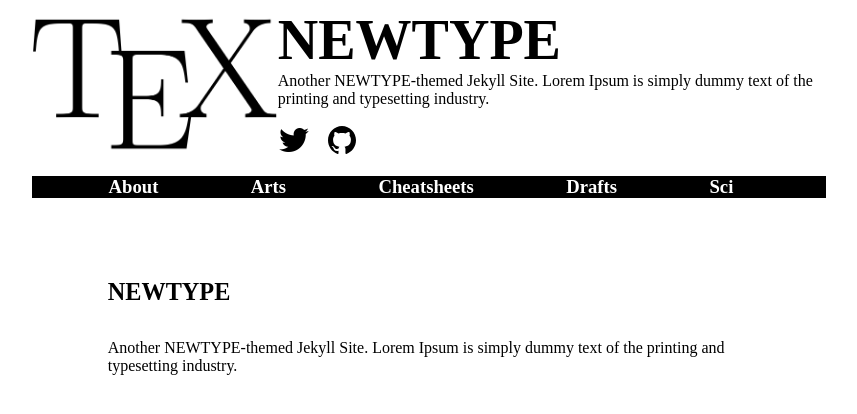
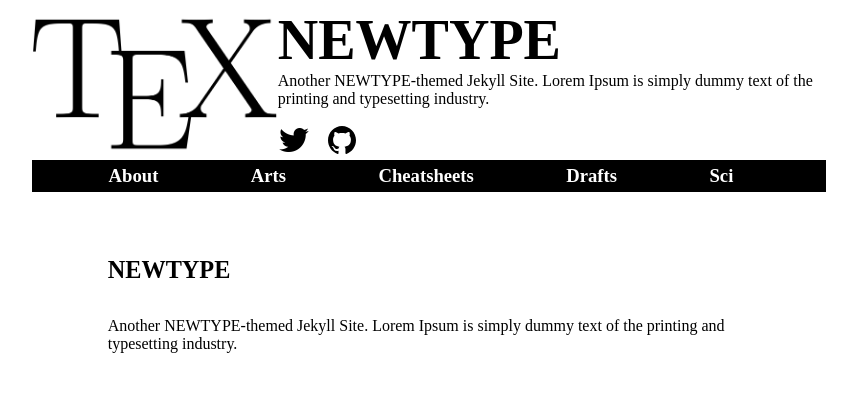
Before and after one commit to SomeoneSerge/jekyll-theme-newtype, a Jekyll site: the page built from index.html, in a window 1280 px wide. Shown: the top 414 px of the page, without its empty margins (211-1068 px from the left). Built offline with Jekyll 4.4.1, drawn with Linux system fonts in a browser that asks for light colours.

Commit message:
try and move the navstrip up to touch the logo

```diff
--- a/_sass/layout.scss
+++ b/_sass/layout.scss
@@ -121,9 +121,9 @@ $right-margin: 2cm;
         display: grid;
         justify-content: center;
         grid-template-columns: full-columns($page-width, $logo-width, $left-margin, $right-margin);
-        grid-template-rows: minmax(2rem, min-content)
-                                minmax(2rem, min-content)
-                                minmax(2rem, min-content)
+        grid-template-rows: min-content
+                                min-content
+                                min-content
                                 minmax(2rem, min-content)
                                 minmax(2rem, auto)
                                 minmax(8rem, min-content)
@@ -175,8 +175,6 @@ $right-margin: 2cm;
     justify-content: space-evenly;
     align-content: center;
     width: 100%;
-    margin-top: 1rem;
-    margin-bottom: 1rem;
 }
 
 .site-navigation > * {
```
